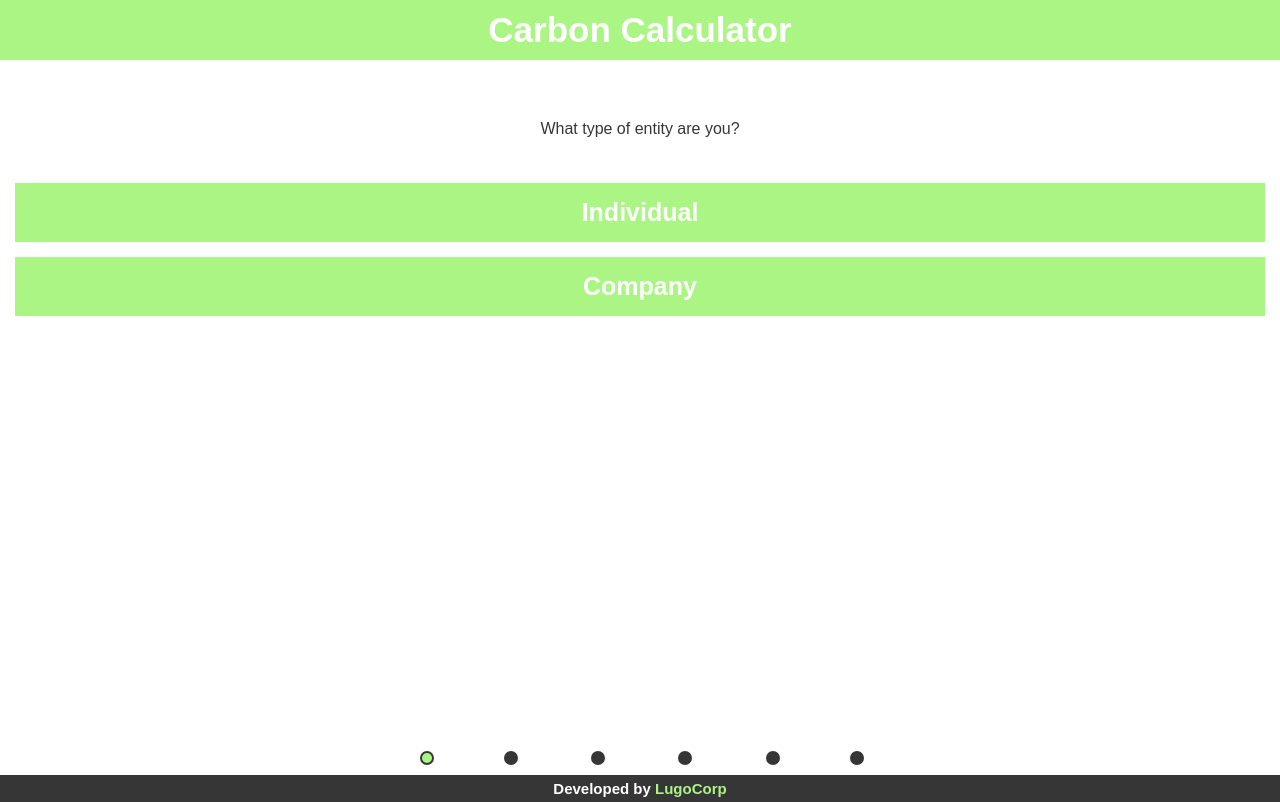
After one commit to lugocorp/paradise-trees, a PHP site: page /calculator.html in a window 1280 px wide. The commit adds this page. Run offline with PHP 8.4, Linux system fonts and the light colour scheme.

Commit message:
Added the calculator

```diff
--- /dev/null
+++ b/calculator.html
@@ -0,0 +1,382 @@
+<!DOCTYPE html>
+<html>
+<head>
+  <base target="_parent"/>
+</head>
+<body>
+  <div class="header">
+    <h1>Carbon Calculator</h1>
+  </div>
+
+  <!-- Entity select page -->
+  <div class="page" id="entity-select">
+    <p>What type of entity are you?</p>
+    <button class="entity" id="button-person">Individual</button>
+    <button class="entity" id="button-company">Company</button>
+    <div class="progress">
+      <div class="green"></div>
+      <div></div>
+      <div></div>
+      <div></div>
+      <div></div>
+      <div></div>
+    </div>
+  </div>
+
+  <!-- Electricity usage page -->
+  <div class="page" id="electricity">
+    <p>About how much <span class="bold">electricity</span> do you use in a year?</p>
+    <div class="option">
+      <input type="radio" name="electricity" value="small" id="electricity-small"/>
+      <label for="electricity-small"></label>
+    </div>
+    <div class="option">
+      <input type="radio" name="electricity" value="medium" id="electricity-medium"/>
+      <label for="electricity-medium"></label>
+    </div>
+    <div class="option">
+      <input type="radio" name="electricity" value="large" id="electricity-large"/>
+      <label for="electricity-large"></label>
+    </div>
+    <div class="progress">
+      <div></div>
+      <div class="green"></div>
+      <div></div>
+      <div></div>
+      <div></div>
+      <div></div>
+    </div>
+  </div>
+
+  <!-- Heating usage page -->
+  <div class="page" id="heating">
+    <p>About how much <span class="bold">heating</span> do you use in a year?</p>
+    <div class="option">
+      <input type="radio" name="heating" value="small" id="heating-small"/>
+      <label for="heating-small"></label>
+    </div>
+    <div class="option">
+      <input type="radio" name="heating" value="medium" id="heating-medium"/>
+      <label for="heating-medium"></label>
+    </div>
+    <div class="option">
+      <input type="radio" name="heating" value="large" id="heating-large"/>
+      <label for="heating-large"></label>
+    </div>
+    <div class="progress">
+      <div></div>
+      <div></div>
+      <div class="green"></div>
+      <div></div>
+      <div></div>
+      <div></div>
+    </div>
+  </div>
+
+  <!-- Vehicle travel page -->
+  <div class="page" id="vehicle">
+    <p>About how many gallons of <span class="bold">gasoline</span> do you buy in a year?</p>
+    <div class="option">
+      <input type="radio" name="vehicle" value="small" id="vehicle-small"/>
+      <label for="vehicle-small"></label>
+    </div>
+    <div class="option">
+      <input type="radio" name="vehicle" value="medium" id="vehicle-medium"/>
+      <label for="vehicle-medium"></label>
+    </div>
+    <div class="option">
+      <input type="radio" name="vehicle" value="large" id="vehicle-large"/>
+      <label for="vehicle-large"></label>
+    </div>
+    <div class="progress">
+      <div></div>
+      <div></div>
+      <div></div>
+      <div class="green"></div>
+      <div></div>
+      <div></div>
+    </div>
+  </div>
+
+  <!-- Air travel page -->
+  <div class="page" id="air">
+    <p>About how many miles do you <span class="bold">fly</span> in a year?</p>
+    <div class="option">
+      <input type="radio" name="air" value="small" id="air-small"/>
+      <label for="air-small"></label>
+    </div>
+    <div class="option">
+      <input type="radio" name="air" value="medium" id="air-medium"/>
+      <label for="air-medium"></label>
+    </div>
+    <div class="option">
+      <input type="radio" name="air" value="large" id="air-large"/>
+      <label for="air-large"></label>
+    </div>
+    <div class="progress">
+      <div></div>
+      <div></div>
+      <div></div>
+      <div></div>
+      <div class="green"></div>
+      <div></div>
+    </div>
+  </div>
+
+  <!-- Result -->
+  <div class="page" id="results">
+    <p><span class="bold">Results:</span></p>
+    <p id="result-text"></p>
+    <div class="progress">
+      <div></div>
+      <div></div>
+      <div></div>
+      <div></div>
+      <div></div>
+      <div class="green"></div>
+    </div>
+  </div>
+
+  <!-- Footer -->
+  <div class="footer">
+    Developed by <a href="http://lugocorp.net">LugoCorp</a>
+  </div>
+
+</body>
+<script type="text/javascript">
+
+// Values for math and display
+let type="person";
+let electricity=0;
+let heating=0;
+let vehicle=0;
+let air=0;
+let amounts={
+  "company":{
+    "electricity":[
+      [100,200],
+      [200,300],
+      [300,400]
+    ],
+    "heating":[
+      [100,200],
+      [200,300],
+      [300,400]
+    ],
+    "vehicle":[
+      [100,200],
+      [200,300],
+      [300,400]
+    ],
+    "air":[
+      [100,200],
+      [200,300],
+      [300,400]
+    ],
+  },
+  "person":{
+    "electricity":[
+      [1,2],
+      [2,3],
+      [3,4]
+    ],
+    "heating":[
+      [1,2],
+      [2,3],
+      [3,4]
+    ],
+    "vehicle":[
+      [1,2],
+      [2,3],
+      [3,4]
+    ],
+    "air":[
+      [1,2],
+      [2,3],
+      [3,4]
+    ],
+  }
+}
+let units={
+  "electricity":"kWh",
+  "heating":"CCF",
+  "vehicle":"gallons",
+  "air":"miles",
+}
+
+// Helper functions
+function switch_page(id){
+  let pages=document.getElementsByClassName("page");
+  for(var a=0;a<pages.length;a++){
+    pages[a].style.display=(pages[a].id==id)?"block":"none";
+  }
+}
+function set_values(id){
+  let values=amounts[type][id];
+  let labels=document.querySelectorAll(`#${id} .option label`);
+  for(var a=0;a<labels.length;a++){
+    labels[a].innerHTML=`${values[a][0]} - ${values[a][1]} ${units[id]}`;
+  }
+}
+function add_triggers(id,next,set_var){
+  let inputs=document.querySelectorAll(`#${id} .option input`);
+  for(var a=0;a<inputs.length;a++){
+    const a1=a;
+    inputs[a].onclick=function(){
+      setTimeout(function(){
+        set_var((amounts[type][id][a1][0]+amounts[type][id][a1][1])/2);
+        set_values(next);
+        switch_page(next);
+      },250);
+    }
+  }
+}
+function round(x){
+  return Math.floor(x*100)/100;
+}
+
+// Options
+document.getElementById("button-person").onclick=function(){
+  type="person";
+  set_values("electricity");
+  switch_page("electricity");
+}
+document.getElementById("button-company").onclick=function(){
+  type="company";
+  set_values("electricity");
+  switch_page("electricity");
+}
+add_triggers("electricity","heating",amount => electricity=amount);
+add_triggers("heating","vehicle",amount => heating=amount);
+add_triggers("vehicle","air",amount => vehicle=amount);
+add_triggers("air","results",function(amount){
+  air=amount;
+  let pounds=(0.947*electricity)+(11.71*heating)+(19.59*vehicle)+(0.187393*air);
+  let tons=pounds/2000;
+  let cost=40*tons;
+  document.getElementById("result-text").innerHTML=`${round(pounds)} lbs CO<sub>2</sub><br>${round(tons)} tons CO<sub>2</sub><br>Cost: $${round(cost)}`;
+});
+
+// Back buttons
+
+</script>
+<style type="text/css">
+
+:root{
+  --white:#ffffff;
+  --coal: #363636;
+  --main: #AAF584;
+  position:relative;
+  height:100%;
+}
+body{
+  background-color:var(--white);
+  font-family:sans-serif;
+  position:relative;
+  color:var(--coal);
+  overflow:hidden;
+  height:100%;
+  padding:0;
+  margin:0;
+}
+
+/* Header */
+.header{
+  background-color:var(--main);
+  color:var(--white);
+  margin-bottom:25px;
+  padding:10px 25px;
+}
+.header h1{
+  text-align:center;
+  font-size:35px;
+  margin:0;
+}
+
+/* Progress bar */
+.progress{
+  grid-template-columns:16% 17% 17% 17% 17% 16%;
+  position:absolute;
+  display:grid;
+  bottom:10px;
+  width:40%;
+  left:30%;
+}
+.progress > div{
+  background-color:var(--coal);
+  border:solid 2px var(--coal);
+  left:calc(50% - 5px);
+  border-radius:7px;
+  position:relative;
+  height:10px;
+  width:10px;
+}
+.progress .green{
+  background-color:var(--main);
+}
+
+/* Quiz */
+.page{
+  height:calc(100% - 110px);
+  position:relative;
+  display:none;
+}
+.page p{
+  text-align:center;
+  padding-top:35px;
+  margin:45px 12%;
+  margin-top:0;
+}
+.page p .bold{
+  /*color:var(--main);*/
+  font-weight:bold;
+}
+#entity-select{
+  display:block;
+}
+.entity{
+  background-color:var(--main);
+  width:calc(100% - 30px);
+  color:var(--white);
+  text-align:center;
+  position:relative;
+  font-weight:bold;
+  font-size:25px;
+  padding:15px 0;
+  margin:15px 0;
+  display:block;
+  border:none;
+  left:15px;
+}
+.entity:hover{
+  cursor:pointer;
+}
+.option{
+  border:solid 2px var(--main);
+  width:calc(100% - 70px);
+  position:relative;
+  font-weight:bold;
+  padding:5px 15px;
+  margin:15px 0;
+  left:15px;
+}
+
+/* Footer */
+.footer{
+  background-color:var(--coal);
+  color:var(--white);
+  text-align:center;
+  font-weight:bold;
+  font-size:15px;
+  padding:5px 0;
+}
+.footer a{
+  text-decoration:none;
+  color:var(--main);
+}
+.footer a:hover{
+  text-decoration:underline;
+}
+
+</style>
+</html>
```
Also changed, not shown: css/style.css (+28 -1 lines), index.html (+5 -5 lines).
